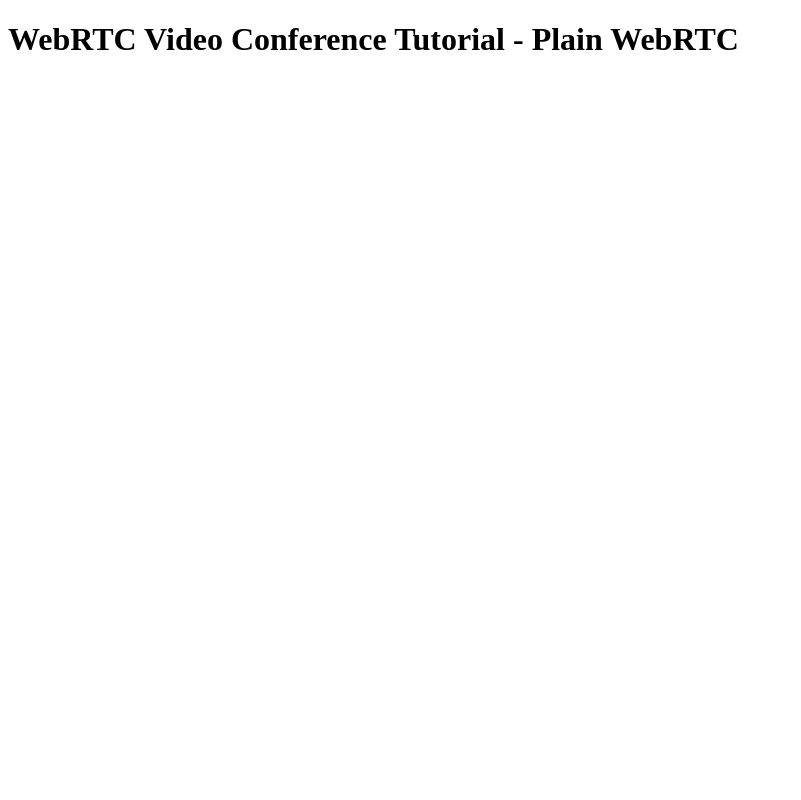
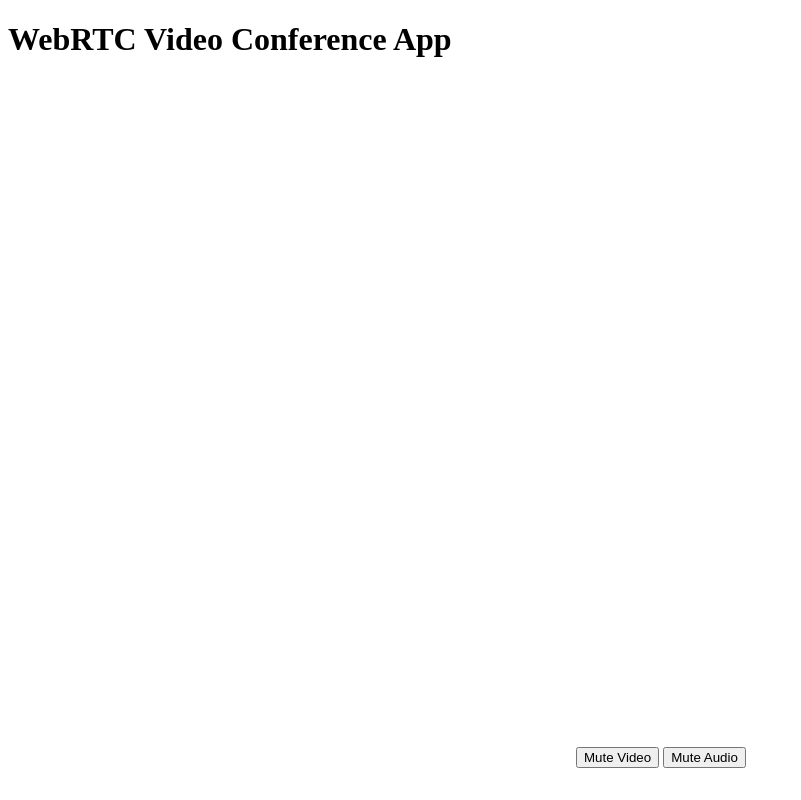
Before and after one commit to animeshsingh04/Video-Rtc, a website: page public/index.html in a window 1280 px wide. Both pictures are taken after typing "Sample" into the empty fields and a click on the button "Go". Shown: the whole page, without its empty margins (0-801 px from the left). Drawn offline with nearby package versions, Linux system fonts and the light colour scheme; no server answers.

Commit message:
Added onMute for audio and video
Signed-off-by: animeshsingh04 <04animeshsing@gmail.com>

```diff
--- /dev/null
+++ b/public/Style.css
@@ -0,0 +1,10 @@
+
+.call-action-div {
+    position: absolute;
+    left: 45%;
+    bottom: 32px;
+}
+
+button {
+    cursor: pointer;
+}
--- a/public/client.js
+++ b/public/client.js
@@ -36,7 +36,6 @@ btnGoRoom.onclick = function () {
 
 // message handlers
 socket.on('created', function (room) {
-    console.log('--------------------------------------------------Created')
     navigator.mediaDevices.getUserMedia(streamConstraints).then(function (stream) {
         localStream = stream;
         localVideo.srcObject = stream;
@@ -47,7 +46,6 @@ socket.on('created', function (room) {
 });
 
 socket.on('joined', function (room) {
-    console.log('------------------------------------------------------joined')
     navigator.mediaDevices.getUserMedia(streamConstraints).then(function (stream) {
         localStream = stream;
         localVideo.srcObject = stream;
@@ -58,7 +56,6 @@ socket.on('joined', function (room) {
 });
 
 socket.on('candidate', function (event) {
-    console.log("get the candidates")
     var candidate = new RTCIceCandidate({
         sdpMLineIndex: event.label,
         candidate: event.candidate
@@ -67,11 +64,9 @@ socket.on('candidate', function (event) {
 });
 
 socket.on('ready', function () {
-    console.log('------------------------------------------ready')
     if (isCaller) {
         rtcPeerConnection = new RTCPeerConnection(iceServers);
         rtcPeerConnection.onicecandidate = onIceCandidate;
-        console.log("----------------------ffffffffffffffffffff",rtcPeerConnection)
         rtcPeerConnection.ontrack = onAddStream;
         rtcPeerConnection.addTrack(localStream.getTracks()[0], localStream);
         rtcPeerConnection.addTrack(localStream.getTracks()[1], localStream);
@@ -91,9 +86,7 @@ socket.on('ready', function () {
 });
 
 socket.on('offer', function (event) {
-    console.log("----------------------------------------------offer")
     if (!isCaller) {
-        console.log("----------------------------------------------inside offer")
         rtcPeerConnection = new RTCPeerConnection(iceServers);
         rtcPeerConnection.onicecandidate = onIceCandidate;
         rtcPeerConnection.ontrack = onAddStream;
@@ -116,14 +109,12 @@ socket.on('offer', function (event) {
 });
 
 socket.on('answer', function (event) {
-    console.log('------------------------------answer')
     rtcPeerConnection.setRemoteDescription(new RTCSessionDescription(event));
 })
 
 // handler functions
 function onIceCandidate(event) {
     if (event.candidate) {
-        console.log('sending ice candidate');
         socket.emit('candidate', {
             type: 'candidate',
             label: event.candidate.sdpMLineIndex,
@@ -135,8 +126,17 @@ function onIceCandidate(event) {
 }
 
 function onAddStream(event) {
-    console.log(event)
     remoteVideo.srcObject = event.streams[0];
-    console.log(remoteVideo.srcObject)
     remoteStream = event.streams[0];
 }
+let isAudio = true
+function muteAudio() {
+    isAudio = !isAudio
+    localStream.getAudioTracks()[0].enabled = isAudio
+}
+
+let isVideo = true
+function muteVideo() {
+    isVideo = !isVideo
+    localStream.getVideoTracks()[0].enabled = isVideo
+}
--- a/public/index.html
+++ b/public/index.html
@@ -1,9 +1,10 @@
 <!DOCTYPE html>
 <head>
-    <title>WebRTC Video Conference Tutorial - Plain WebRTC</title>
+    <title>WebRTC Video Plain</title>
+    <link rel="stylesheet" href="/style.css">
 </head>
 <body>
-    <h1>WebRTC Video Conference Tutorial - Plain WebRTC</h1>
+    <h1>WebRTC Video Conference App</h1>
 
     <div id="selectRoom">
         <label>Type the room number</label>
@@ -14,6 +15,10 @@
     <div id="consultingRoom" style="display:none">
         <video id="localVideo" autoplay></video>
         <video id="remoteVideo" autoplay></video>
+        <div class="call-action-div">
+            <button onclick="muteVideo()">Mute Video</button>
+            <button onclick="muteAudio()">Mute Audio</button>
+        </div>
     </div>
 
     <script src="/socket.io/socket.io.js"></script>
```
